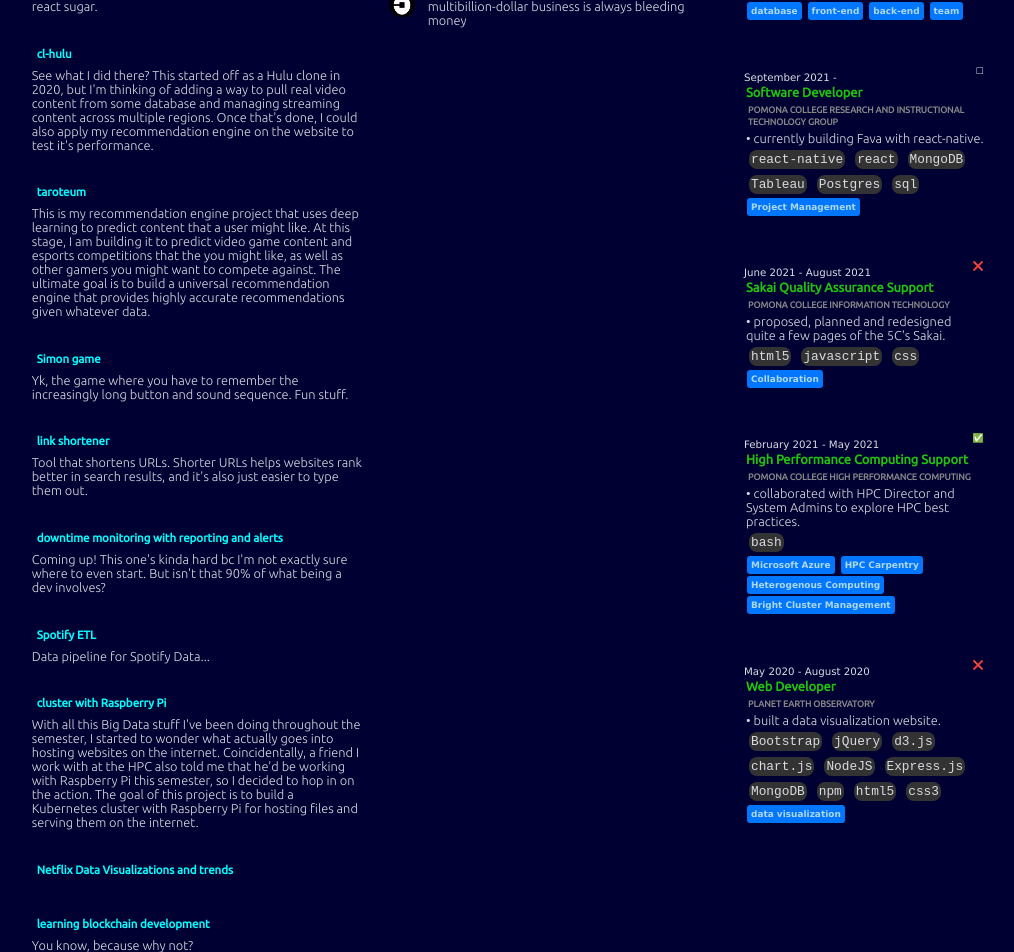
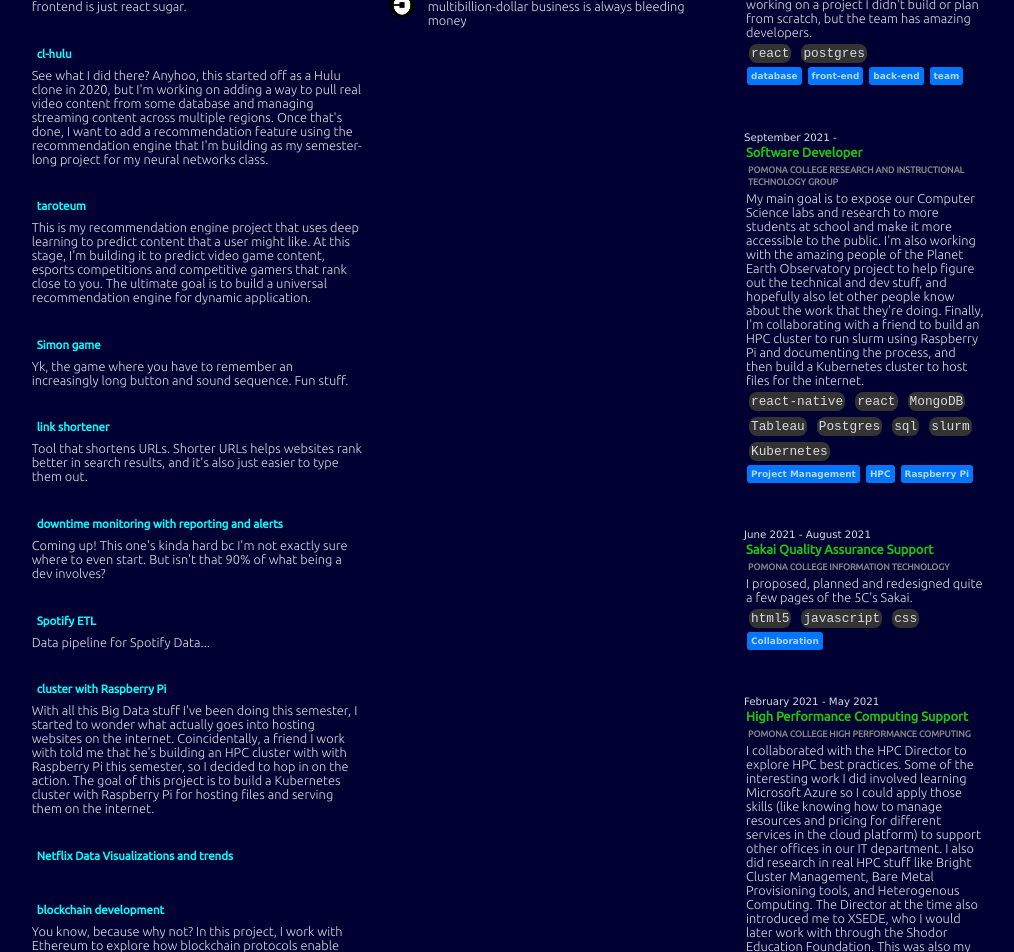
Before and after one commit to iamasteriix/iamasteriix.github.io, a React (Create React App) app: page / in a window 1280 px wide. Shown: the part 1080-2032 px from the top of the page, without its empty margins (95-1109 px from the left). Built offline with nearby package versions, Linux system fonts and the light colour scheme.

Commit message:
info edits

```diff
--- a/src/App.css
+++ b/src/App.css
@@ -212,17 +212,11 @@ tr:hover {
   padding: 2px;
   margin: 3rem 0;
 }
-.work_timeline__success { font-size: 9px; }
 .work_timeline__content time {
   font-size: .8rem;
   font-family: Verdana, Geneva, Tahoma, sans-serif;
   margin-top: 7px;
   color: var(--text-color);
-}
-.work_timeline__top {
-  display: flex;
-  flex-direction: row-reverse;
-  justify-content: space-between;
 }
 .work_timeline__tech-stack, .work_timeline__topics {
   display: flex;
--- a/src/Highlights.js
+++ b/src/Highlights.js
@@ -30,21 +30,14 @@ function ProfessionalTimeline({ data }) {
     return (
         <div className="work_timeline">
             <div className="work_timeline__content">
-                <div className="work_timeline__top">
-                    <span className="work_timeline__success">
-                        { data.project_success===null ? <p>&#9744;</p>
-                        : data.project_success ? <p>&#9989;</p>
-                        : <p>&#10060;</p> }
-                    </span>
-                    <time>
-                        {data.start_date} - {data.ended ? data.end_date : null}
-                        </time>
-                </div>
+                <time>
+                    {data.start_date} - {data.ended ? data.end_date : null}
+                </time>
                 <h4>{data.role}</h4>
                 <h5>
                     <a href={data.link}>{data.place}</a>
                 </h5>
-                <p>&#8226; {data.info}</p>
+                <p>{data.info}</p>
                 <div className="work_timeline__tech-stack">
                     { data.tech_stack.map(item => <code>{item}</code>) }
                 </div>
--- a/src/Showcase.js
+++ b/src/Showcase.js
@@ -51,6 +51,9 @@ export default function Showcase(){
                             <td><h5><a href="https://www.kaggle.com/iamasteriix"> Kaggle </a></h5></td>
                         </tr>
                         <tr>
+                            <td><h5><a href="https://stackoverflow.com/users/13224286/ioi">Stack Overflow</a></h5></td>
+                        </tr>
+                        <tr>
                             <td><h5><a href="http://immaculatefoundation.org"> the immaculate foundation </a></h5></td>
                         </tr>
                     </tbody>
--- a/src/requests.js
+++ b/src/requests.js
@@ -27,7 +27,7 @@ const projects = [
         hasWeb: true,
         isAzure: false,
         canShowDevelopment: true,
-        info: "A play on the search engine, Bing (don't @ me, I love Microsoft!). I was using the Bing Web Search API initially, but as an extra challenge I thought I should incorporate the concepts I learned from Big Data and implement the search myself. The backend functionality involves downloading all the data from the internet, extracting key information from the html and storing it in a format that can be retrieved in less than 200ms. The frontend is just react sugar.",
+        info: "A play on the search engine, Bing, because I think I'm funny like that. I was using the Bing Web Search API initially, but as an extra challenge I thought I should incorporate the concepts I'm learning from Big Data and implement the search myself. The backend functionality involves downloading all the data from the internet, extracting key information from the html and storing it in a format that can be retrieved in less than 200ms. The frontend is just react sugar.",
         link: `https://bingo-search.web.app/`,
         github: `https://github.com/ceejay-el/bingo-search`,
         azureDevops: null
@@ -37,17 +37,17 @@ const projects = [
         hasWeb: true,
         isAzure: false,
         canShowDevelopment: true,
-        info: "See what I did there? This started off as a Hulu clone in 2020, but I'm thinking of adding a way to pull real video content from some database and managing streaming content across multiple regions. Once that's done, I could also apply my recommendation engine on the website to test it's performance.",
+        info: "See what I did there? Anyhoo, this started off as a Hulu clone in 2020, but I'm working on adding a way to pull real video content from some database and managing streaming content across multiple regions. Once that's done, I want to add a recommendation feature using the recommendation engine that I'm building as my semester-long project for my neural networks class.",
         link: `https://cl-hulu.web.app`,
-        github: ``,
-        azureDevops: ``
+        github: `https://github.com/ceejay-el/cl-hulu`,
+        azureDevops: null
     },
     {
         title: "taroteum",
         hasWeb: true,
         isAzure: false,
         canShowDevelopment: true,
-        info: "This is my recommendation engine project that uses deep learning to predict content that a user might like. At this stage, I am building it to predict video game content and esports competitions that the you might like, as well as other gamers you might want to compete against. The ultimate goal is to build a universal recommendation engine that provides highly accurate recommendations given whatever data.",
+        info: "This is my recommendation engine project that uses deep learning to predict content that a user might like. At this stage, I'm building it to predict video game content, esports competitions and competitive gamers that rank close to you. The ultimate goal is to build a universal recommendation engine for dynamic application.",
         link: `https://www.vanillalatte.page/2022/02/neural-networks-project.html`,
         github: `https://github.com/amaltheum/taroteum`,
         azureDevops: null
@@ -57,7 +57,7 @@ const projects = [
         hasWeb: true,
         isAzure: false,
         canShowDevelopment: true,
-        info: "Yk, the game where you have to remember the increasingly long button and sound sequence. Fun stuff.",
+        info: "Yk, the game where you have to remember an increasingly long button and sound sequence. Fun stuff.",
         link: `https://angry-turing-f8c139.netlify.app/`,
         github: `https://github.com/ceejay-el/Simon-game`,
         azureDevops: null
@@ -97,7 +97,7 @@ const projects = [
         hasWeb: false,
         isAzure: false,
         canShowDevelopment: false,
-        info: "With all this Big Data stuff I've been doing throughout the semester, I started to wonder what actually goes into hosting websites on the internet. Coincidentally, a friend I work with at the HPC also told me that he'd be working with Raspberry Pi this semester, so I decided to hop in on the action. The goal of this project is to build a Kubernetes cluster with Raspberry Pi for hosting files and serving them on the internet.",
+        info: "With all this Big Data stuff I've been doing this semester, I started to wonder what actually goes into hosting websites on the internet. Coincidentally, a friend I work with told me that he's building an HPC cluster with with Raspberry Pi this semester, so I decided to hop in on the action. The goal of this project is to build a Kubernetes cluster with Raspberry Pi for hosting files and serving them on the internet.",
         link: ``,
         github: null,
         azureDevops: null
@@ -105,7 +105,7 @@ const projects = [
     {
         title: "Netflix Data Visualizations and trends",
         hasWeb: false,
-        isAzure: false,
+        isAzure: true,
         canShowDevelopment: false,
         info: "",
         link: ``,
@@ -113,11 +113,11 @@ const projects = [
         azureDevops: null
     },
     {
-        title: "learning blockchain development",
+        title: "blockchain development",
         hasWeb: false,
         isAzure: true,
         canShowDevelopment: false,
-        info: "You know, because why not?",
+        info: "You know, because why not? In this project, I work with Ethereum to explore how blockchain protocols enable trust and appropriate utility for this technology. I also learn Solidity, which is based on C++, Python and JavaScript, to write smart contracts for the Ethereum blockchain. Ultimately, I want to build a dapp (I really don't like this word, it's so lame!) and connect and deploy stuff to the Ethereum network.",
         link: ``,
         github: null,
         azureDevops: null
@@ -152,11 +152,10 @@ const work = [
         end_date: "August 2020",
         place: "Planet Earth Observatory",
         role: "Web Developer",
-        info: "built a data visualization website.",
-        tech_stack: ["Bootstrap", "jQuery", "d3.js", "chart.js", "NodeJS", "Express.js", "MongoDB", "npm", "html5", "css3"],
-        topics: ["data visualization"],
-        link: `http://planetearthobservatory.org/`,
-        project_success: false
+        info: "The goal was to build a data visualization website. Not really my proudest endevour, but I use the experience to remind myself that I need to deliver a product when I am assigned the task of delivering a product.",
+        tech_stack: ["Bootstrap", "jQuery", "d3.js", "chart.js", "NodeJS", "Express.js", "MongoDB", "npm", "html5", "css3", "OpenWeatherMap"],
+        topics: ["data visualization", "API"],
+        link: `http://planetearthobservatory.org/`
     },
     {
         start_date: "February 2021",
@@ -164,11 +163,10 @@ const work = [
         end_date: "May 2021",
         place: "Pomona College High Performance Computing",
         role: "High Performance Computing Support",
-        info: "collaborated with HPC Director and System Admins to explore HPC best practices.",
-        tech_stack: ["bash"],
-        topics: ["Microsoft Azure", "HPC Carpentry", "Heterogenous Computing", "Bright Cluster Management"],
-        link: `https://www.pomona.edu/administration/hpc`,
-        project_success: true
+        info: "I collaborated with the HPC Director to explore HPC best practices. Some of the interesting work I did involved learning Microsoft Azure so I could apply those skills (like knowing how to manage resources and pricing for different services in the cloud platform) to support other offices in our IT department. I also did research in real HPC stuff like Bright Cluster Management, Bare Metal Provisioning tools, and Heterogenous Computing. The Director at the time also introduced me to XSEDE, who I would later work with through the Shodor Education Foundation. This was also my first foray to Linux.",
+        tech_stack: ["bash", "slurm"],
+        topics: ["Microsoft Azure", "HPC Carpentry", "Heterogenous Computing", "Bright Cluster Management", "CentOS"],
+        link: `https://www.pomona.edu/administration/hpc`
     },
     {
         start_date: "June 2021",
@@ -176,11 +174,10 @@ const work = [
         end_date: "August 2021",
         place: "Pomona College Information Technology",
         role: "Sakai Quality Assurance Support",
-        info: "proposed, planned and redesigned quite a few pages of the 5C's Sakai.",
+        info: "I proposed, planned and redesigned quite a few pages of the 5C's Sakai.",
         tech_stack: ["html5", "javascript", "css"],
         topics: ["Collaboration"],
-        link: `https://ritg.pomona.edu/tools/sakai/`,
-        project_success: false
+        link: `https://ritg.pomona.edu/tools/sakai/`
     },
     {
         start_date: "September 2021",
@@ -188,11 +185,10 @@ const work = [
         end_date: null,
         place: "Pomona College Research and Instructional Technology Group",
         role: "Software Developer",
-        info: "currently building Fava with react-native.",
-        tech_stack: ["react-native", "react", "MongoDB", "Tableau", "Postgres", "sql"],
-        topics: ["Project Management"],
-        link: `https://ritg.pomona.edu/`,
-        project_success: null
+        info: "My main goal is to expose our Computer Science labs and research to more students at school and make it more accessible to the public. I'm also working with the amazing people of the Planet Earth Observatory project to help figure out the technical and dev stuff, and hopefully also let other people know about the work that they're doing. Finally, I'm collaborating with a friend to build an HPC cluster to run slurm using Raspberry Pi and documenting the process, and then build a Kubernetes cluster to host files for the internet.",
+        tech_stack: ["react-native", "react", "MongoDB", "Tableau", "Postgres", "sql", "slurm", "Kubernetes"],
+        topics: ["Project Management", "HPC", "Raspberry Pi"],
+        link: `https://ritg.pomona.edu/about-us`
     },
     {
         start_date: "January 2022",
@@ -200,11 +196,10 @@ const work = [
         end_date: null,
         place: "The Shodor Education Foundation, Inc",
         role: "Full-Stack developer",
-        info: "working with the Software Development team to build a content management web interface to be used for cryo-em bio-molecular research.",
+        info: "I joined the Software Development branch of the research team to build a content management web interface to be used for cryo-em bio-molecular research. It's very interesting and challenging because this is first time I'm working on a project I didn't build or plan from scratch, but the team has amazing developers.",
         tech_stack: ["react", "postgres"],
         topics: ["database", "front-end", "back-end", "team"],
-        link: `https://www.lsi.umich.edu/science/centers-technologies/cryo-electron-microscopy`,
-        project_success: null
+        link: `https://www.lsi.umich.edu/science/centers-technologies/cryo-electron-microscopy`
     }
 ]
 
```
